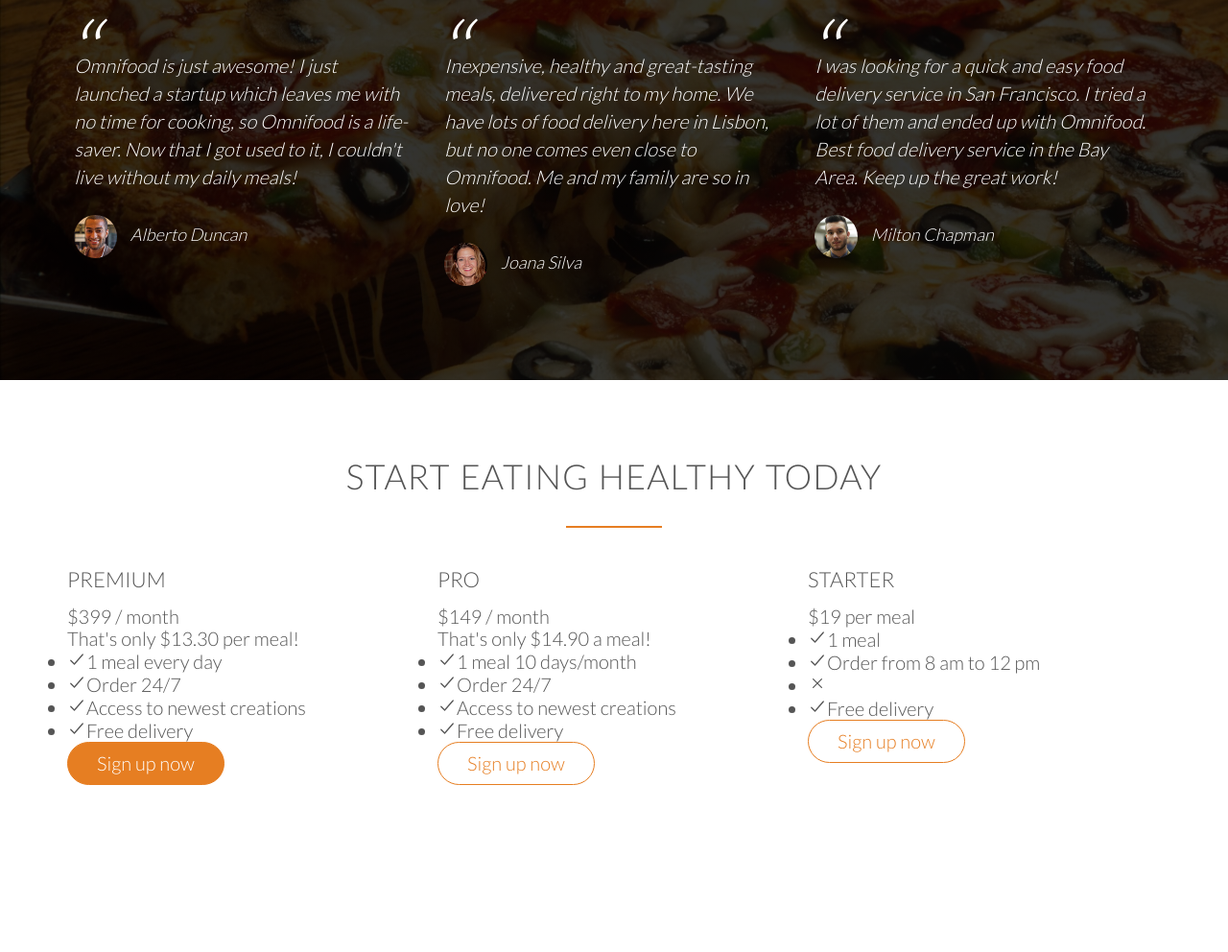
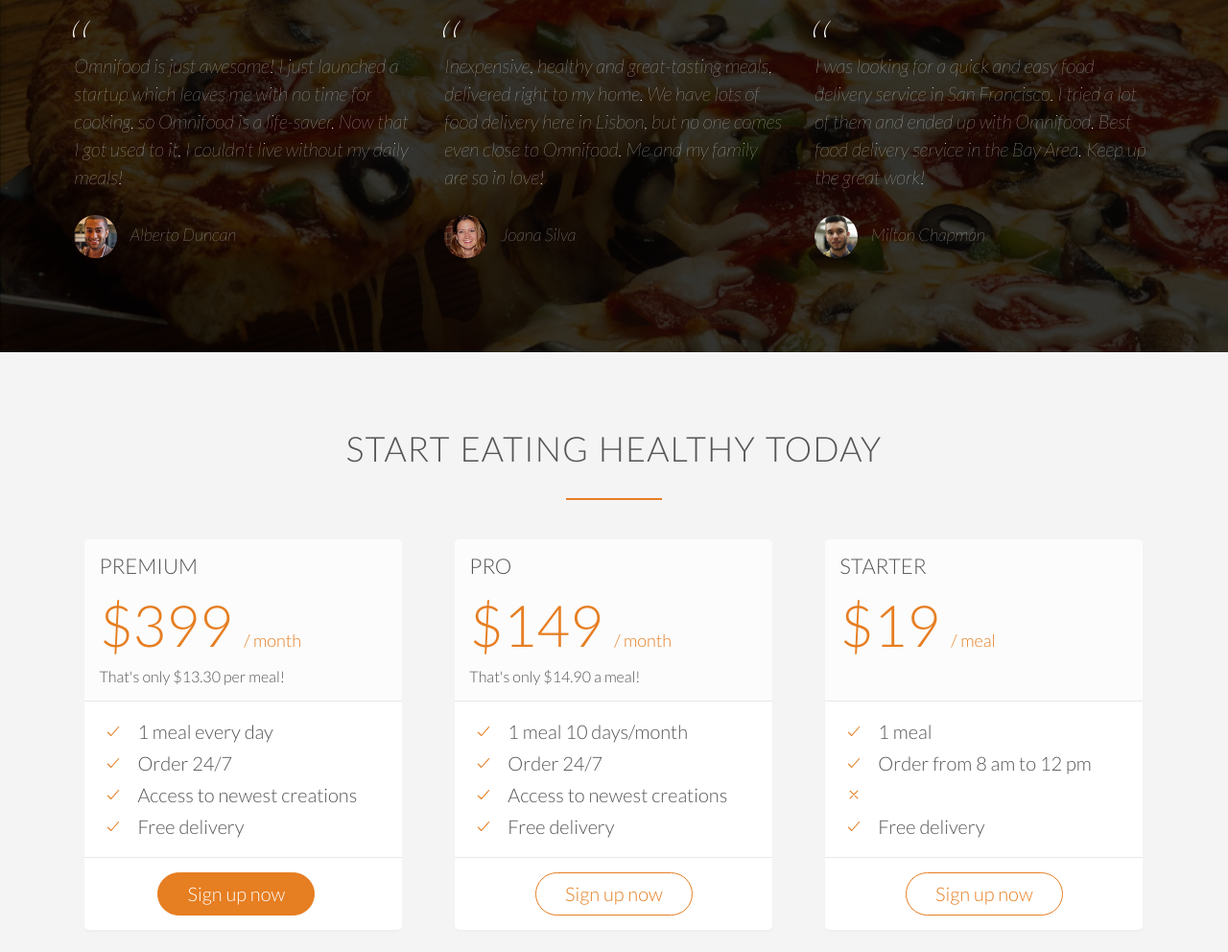
Before and after one commit to Carlito1113/Omnifood, a plain HTML site: page index.html in a window 1280 px wide. Shown: the part 3490-4482 px from the top of the page at 96% size. Before the commit the page ends 4400 px from the top, so only its background shows below. Drawn offline with nearby package versions, Linux system fonts and the light colour scheme.

Commit message:
finished css, text, and format of the sign in section

```diff
--- a/index.html
+++ b/index.html
@@ -7,7 +7,7 @@
     <link rel="stylesheet" type="text/css" href="vendors/css/grid.css">
     <link rel="stylesheet" type="text/css" href="resources/css/style.css">
     <link rel="preconnect" href="https://fonts.gstatic.com">
-    <link href="https://fonts.googleapis.com/css2?family=Lato:wght@300&display=swap" rel="stylesheet">
+    <link href="https://fonts.googleapis.com/css2?family=Lato:ital,wght@0,300;0,400;1,100&display=swap" rel="stylesheet">
     <title>Omnifood</title>
 </head>
 <body>
@@ -248,15 +248,15 @@
                     <div class="plan-box">
                         <div>
                             <h3>Premium</h3>
-                            <p class="plan-price">$399 / month</p>
+                            <p class="plan-price">$399 <span> / month</span></p>
                             <p class="plan-price-meal">That's only $13.30 per meal!</p>
                         </div>
                         <div>
                             <ul>
-                                <li><ion-icon name="checkmark-outline"></ion-icon>1 meal every day</li>
-                                <li><ion-icon name="checkmark-outline"></ion-icon>Order 24/7</li>
-                                <li><ion-icon name="checkmark-outline"></ion-icon>Access to newest creations</li>
-                                <li><ion-icon name="checkmark-outline"></ion-icon>Free delivery</li>
+                                <li><ion-icon name="checkmark-outline" class="icon-small"></ion-icon>1 meal every day</li>
+                                <li><ion-icon name="checkmark-outline" class="icon-small"></ion-icon>Order 24/7</li>
+                                <li><ion-icon name="checkmark-outline" class="icon-small"></ion-icon>Access to newest creations</li>
+                                <li><ion-icon name="checkmark-outline" class="icon-small"></ion-icon>Free delivery</li>
                             </ul>
                         </div>
                         <div>
@@ -268,15 +268,15 @@
                     <div class="plan-box">
                         <div>
                             <h3>Pro</h3>
-                            <p class="plan-price">$149 / month</p>
+                            <p class="plan-price">$149 <span>/ month</span></p>
                             <p class="plan-price-meal">That's only $14.90 a meal!</p>
                         </div>
                         <div>
                             <ul>
-                                <li><ion-icon name="checkmark-outline"></ion-icon>1 meal 10 days/month</li>
-                                <li><ion-icon name="checkmark-outline"></ion-icon>Order 24/7</li>
-                                <li><ion-icon name="checkmark-outline"></ion-icon>Access to newest creations</li>
-                                <li><ion-icon name="checkmark-outline"></ion-icon>Free delivery</li>
+                                <li><ion-icon name="checkmark-outline" class="icon-small"></ion-icon>1 meal 10 days/month</li>
+                                <li><ion-icon name="checkmark-outline" class="icon-small"></ion-icon>Order 24/7</li>
+                                <li><ion-icon name="checkmark-outline" class="icon-small"></ion-icon>Access to newest creations</li>
+                                <li><ion-icon name="checkmark-outline" class="icon-small"></ion-icon>Free delivery</li>
                             </ul>
                         </div>
                         <div>
@@ -288,15 +288,15 @@
                     <div class="plan-box">
                         <div>
                             <h3>Starter</h3>
-                            <p class="plan-price">$19 per meal</p>
-                            <p class="plan-price-meal"></p>
+                            <p class="plan-price">$19 <span>/ meal</span></p>
+                            <p class="plan-price-meal">&nbsp;</p>
                         </div>
                         <div>
                             <ul>
-                                <li><ion-icon name="checkmark-outline"></ion-icon>1 meal</li>
-                                <li><ion-icon name="checkmark-outline"></ion-icon>Order from 8 am to 12 pm</li>
-                                <li><ion-icon name="close-outline"></ion-icon></ion-icon></li>
-                                <li><ion-icon name="checkmark-outline"></ion-icon>Free delivery</li>
+                                <li><ion-icon name="checkmark-outline" class="icon-small"></ion-icon>1 meal</li>
+                                <li><ion-icon name="checkmark-outline" class="icon-small"></ion-icon>Order from 8 am to 12 pm</li>
+                                <li><ion-icon name="close-outline" class="icon-small"></ion-icon></ion-icon></li>
+                                <li><ion-icon name="checkmark-outline" class="icon-small"></ion-icon>Free delivery</li>
                             </ul>
                         </div>
                         <div>
--- a/resources/css/style.css
+++ b/resources/css/style.css
@@ -463,3 +463,61 @@
     margin-right: 10px;
     vertical-align: middle;
 }
+
+
+
+/* ----------------------------------------------- */
+/* SIGN UP */
+/* ----------------------------------------------- */
+
+.section-plans {
+    background-color: #f4f4f4;
+}
+
+.plan-box {
+    background-color: #fff;
+    border-radius: 5px;
+    width: 90%;
+    margin-left: 5%;
+    box-shadow: 0 2px 2px #efefef;
+}
+
+.plan-box div {
+    padding: 15px;
+    border-bottom: 1px solid #e8e8e8;
+}
+
+.plan-box div:first-child {
+    background-color: #fcfcfc;
+    border-top-left-radius: 5px;
+    border-top-right-radius: 5px;
+}
+
+.plan-box div:last-child {
+    text-align: center;
+    border: 0;
+}
+
+.plan-price {
+    font-size: 300%;
+    margin-bottom: 10px;
+    font-weight: 100;
+    color: #e67e22;
+}
+
+.plan-price span {
+    font-size: 30%;
+    font-weight: 300;
+}
+
+.plan-price-meal {
+    font-size: 80%;
+}
+
+.plan-box ul {
+    list-style: none;
+}
+
+.plan-box ul li {
+    padding: 5px 0;
+}
```
